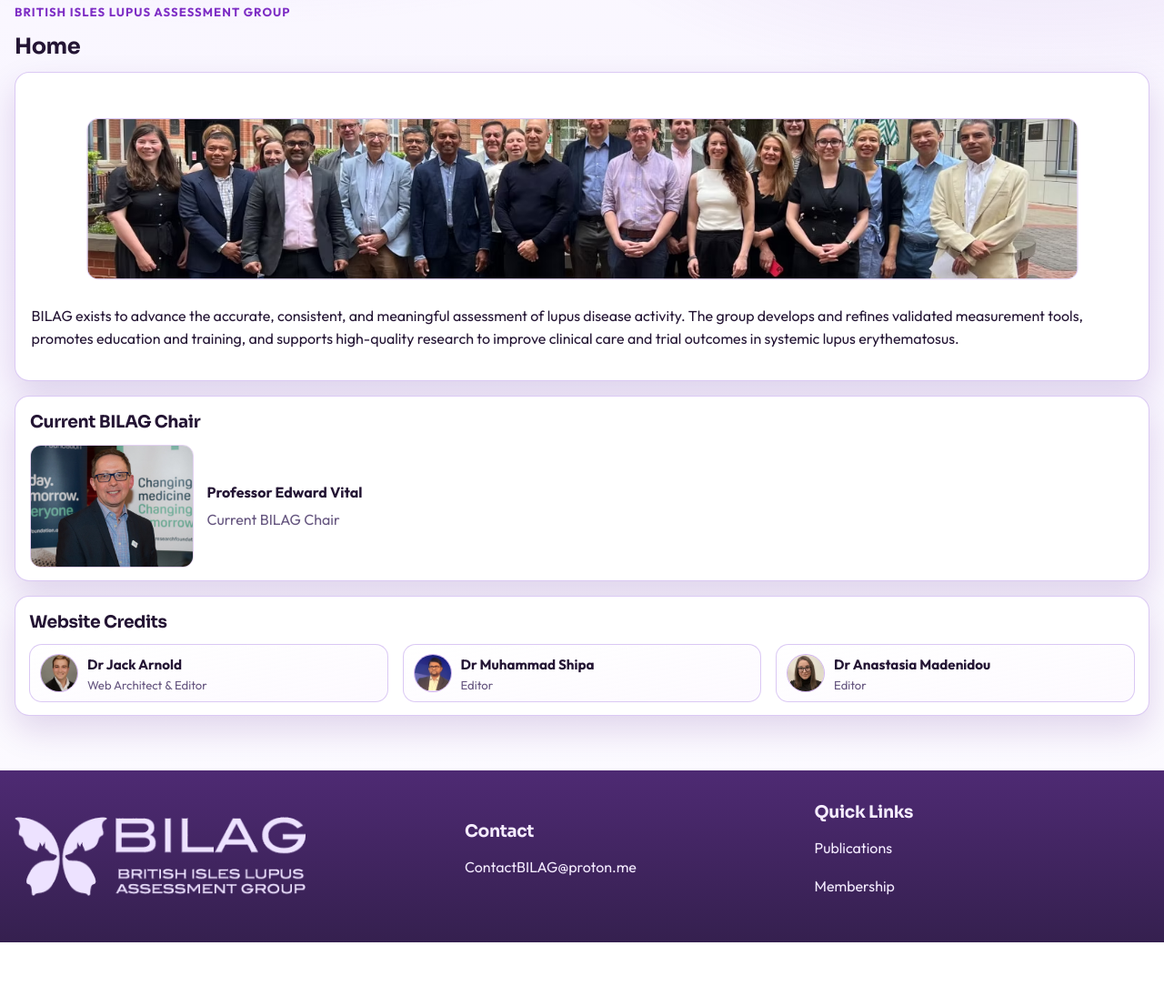
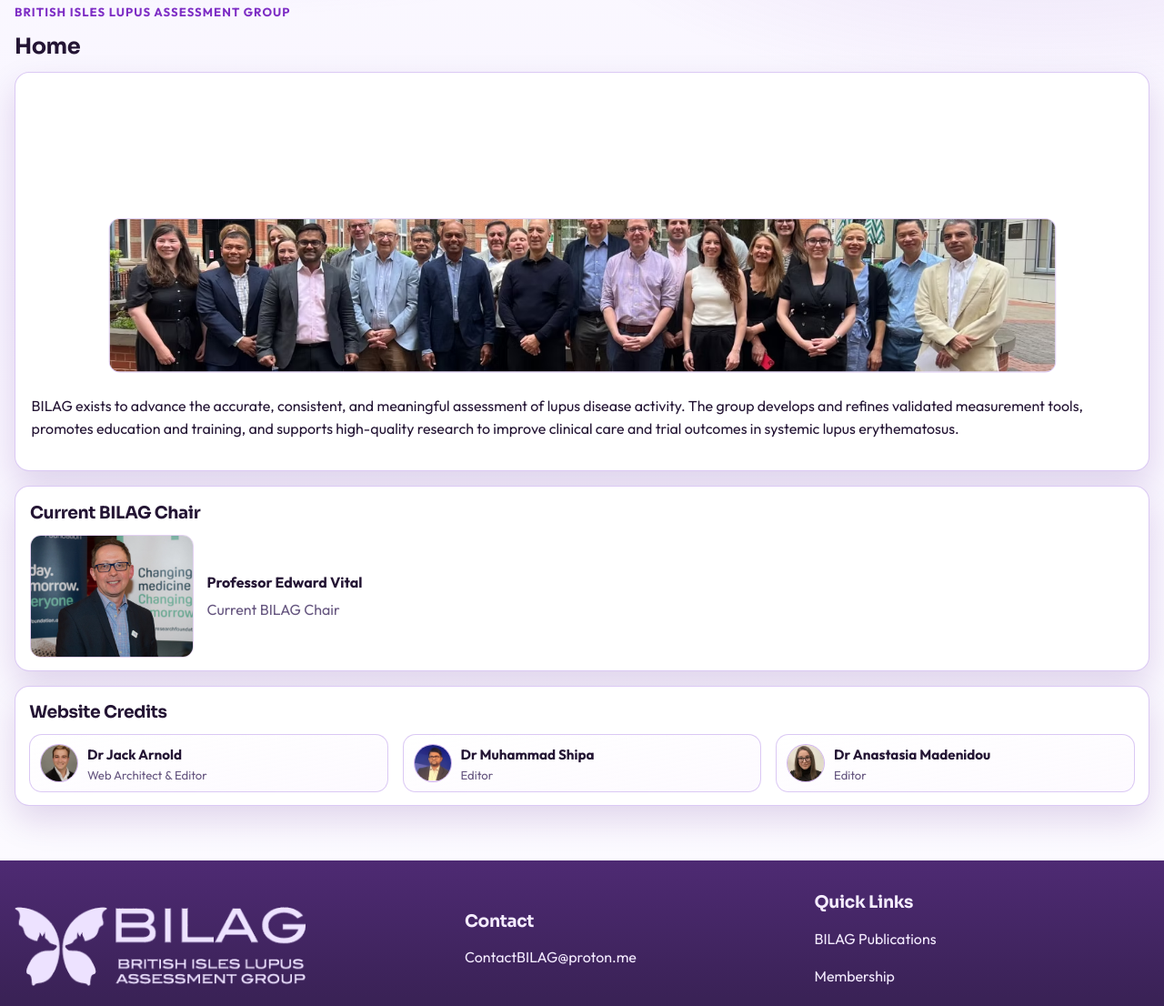
Before and after one commit to BlooperKoops/bilag-website, a plain HTML site: page index.html in a window 1280 px wide. Shown: the part 153-1259 px from the top of the page at 91% size. Before the commit the page ends 1189 px from the top, so only its background shows below. Drawn offline with Linux system fonts and the light colour scheme.

Commit message:
Rename Publications to BILAG Publications and update homepage/photo text

```diff
--- a/index.html
+++ b/index.html
@@ -17,7 +17,7 @@
             <button class="dropdown-toggle" type="button" aria-expanded="false" aria-label="Toggle Clinician Resources">▾</button>
           </div>
           <ul class="dropdown-menu">
-            <li><a href="./publications.html">Publications</a></li>
+            <li><a href="./publications.html">BILAG Publications</a></li>
             <li><a href="./education-events.html">Education/Events</a></li>
             <li><a href="./history-of-bilag.html">History of BILAG</a></li>
             <li><a href="./newsletter.html">Newsletter</a></li>
@@ -82,5 +82,5 @@
 <footer class="footer section"><div class="container footer-grid">
 <div><img src="./assets/bilag-logo-footer.png" class="footer-logo" alt="BILAG logo"></div>
 <div><h3>Contact</h3><p><a href="mailto:ContactBILAG@proton.me">ContactBILAG@proton.me</a></p></div>
-<div><h3>Quick Links</h3><p><a href="./publications.html">Publications</a></p><p><a href="./membership.html">Membership</a></p></div>
+<div><h3>Quick Links</h3><p><a href="./publications.html">BILAG Publications</a></p><p><a href="./membership.html">Membership</a></p></div>
 </div></footer><script src="./script.js"></script></body></html>
--- a/style.css
+++ b/style.css
@@ -325,9 +325,9 @@
   background:rgba(243,233,255,.55);
 }
 .group-photo-lowered{
-  transform:translateY(34px) scale(.9);
+  transform:translateY(144px) scale(.86);
   transform-origin:center top;
-  margin-bottom:2.6rem;
+  margin-bottom:8.8rem;
 }
 .chair-card{padding:.9rem 1rem}
 .chair-layout{display:grid;grid-template-columns:180px 1fr;gap:.9rem;align-items:center}
```
Also changed, not shown: bilag-br.html (+2 -2 lines), contact.html (+2 -2 lines), easybilag-digital.html (+3 -3 lines), education-events.html (+2 -2 lines), find-expert.html (+2 -2 lines), history-of-bilag.html (+2 -2 lines), membership.html (+2 -2 lines), newsletter-post-template.html (+1 -1 lines), newsletter.html (+2 -2 lines), patients-carers.html (+2 -2 lines), publications.html (+4 -4 lines), resources.html (+1 -1 lines), trial-opportunities.html (+2 -2 lines).
